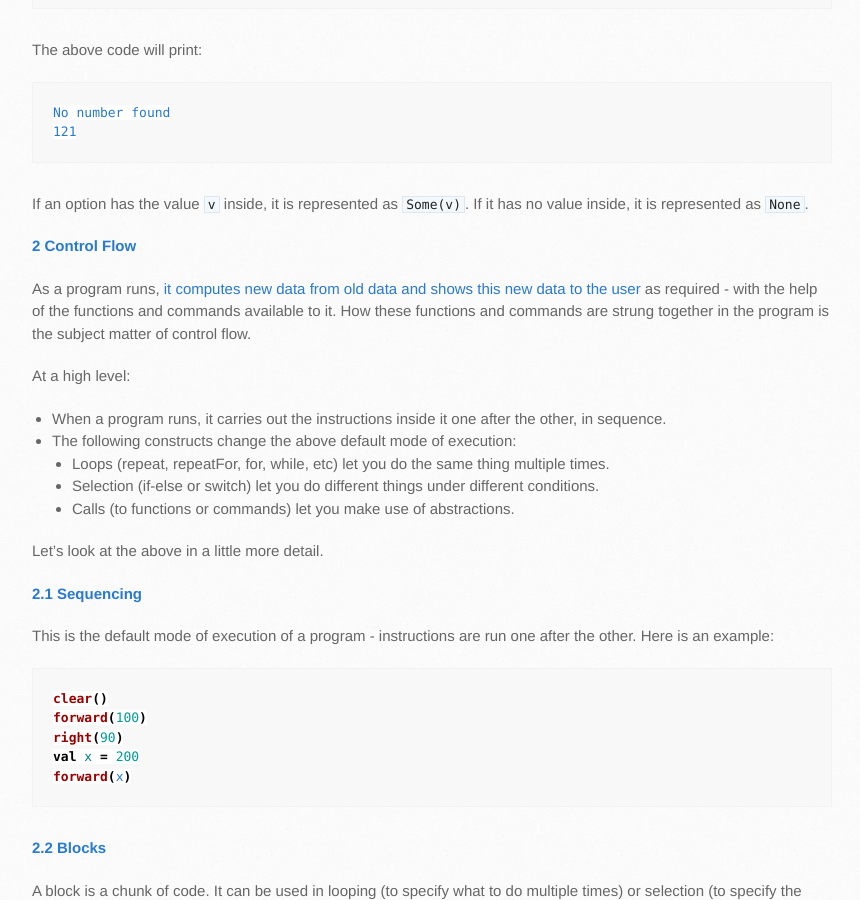
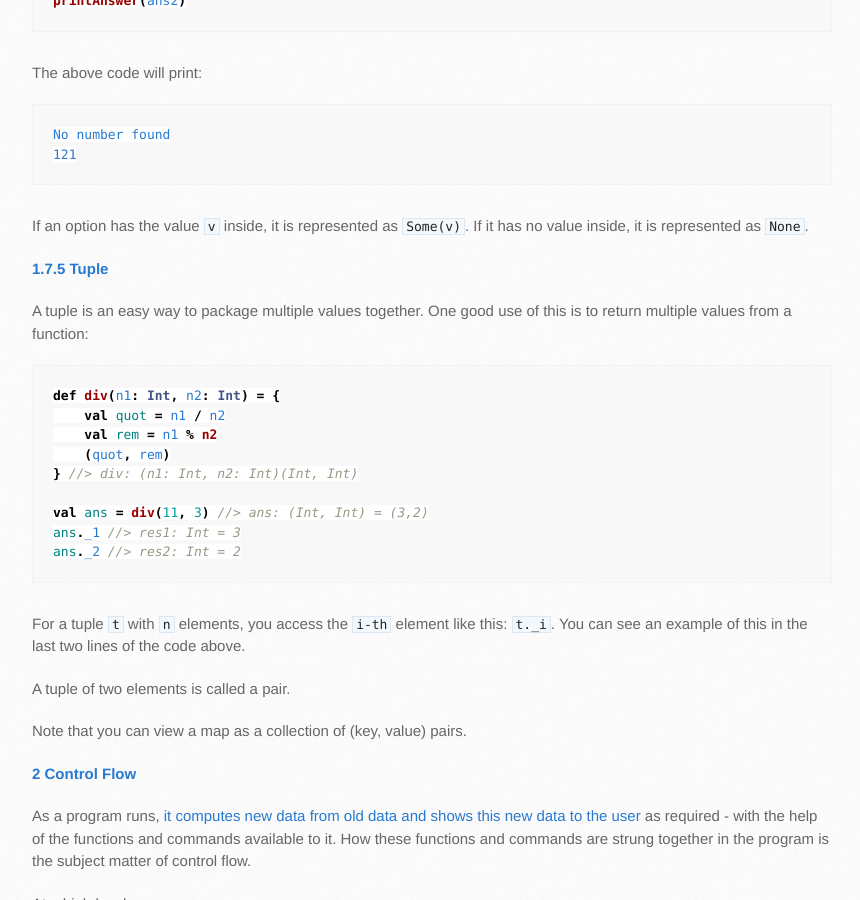
Before and after one commit to kojodoc/kojodoc.github.io, a Jekyll site: the page built from reference/scala.md, in a window 1280 px wide and 900 px high, scrolled down 12772 px. Shown: the whole window, without its empty margins (138-998 px from the left). Built offline with Jekyll 4.4.1, drawn with Linux system fonts in a browser that asks for light colours; our own code applies the rules of GitHub Pages for plain Markdown files; the repository's description, which GitHub fills in, is left out.

````diff
--- a/reference/scala.md
+++ b/reference/scala.md
@@ -34,6 +34,7 @@ Also, to complement the contents of this page (and for a good introduction to Sc
 * [1.7.3 Set](#data-set)
 * [1.7.3.1 HashSet](#data-hashset)
 * [1.7.4 Option](#data-option)
+* [1.7.5 Tuple](#data-tuple)
 
 ---
 
@@ -599,6 +600,28 @@ No number found
 
 If an option has the value `v` inside, it is represented as `Some(v)`. If it has no value inside, it is represented as `None`.
 
+<a name="data-tuple">
+**1.7.5 Tuple**
+
+A tuple is an easy way to package multiple values together. One good use of this is to return multiple values from a function:
+
+```scala
+def div(n1: Int, n2: Int) = {
+    val quot = n1 / n2
+    val rem = n1 % n2
+    (quot, rem)
+} //> div: (n1: Int, n2: Int)(Int, Int)
+
+val ans = div(11, 3) //> ans: (Int, Int) = (3,2)
+ans._1 //> res1: Int = 3
+ans._2 //> res2: Int = 2
+```
+
+For a tuple `t` with `n` elements, you access the `i-th` element like this: `t._i`. You can see an example of this in the last two lines of the code above.
+
+A tuple of two elements is called a pair.
+
+Note that you can view a map as a collection of (key, value) pairs.
 
 <a name="control">
 **2 Control Flow**
````
Also changed, not shown: tutorials/generative-art-grid-part3.md (+1 -1 lines).
